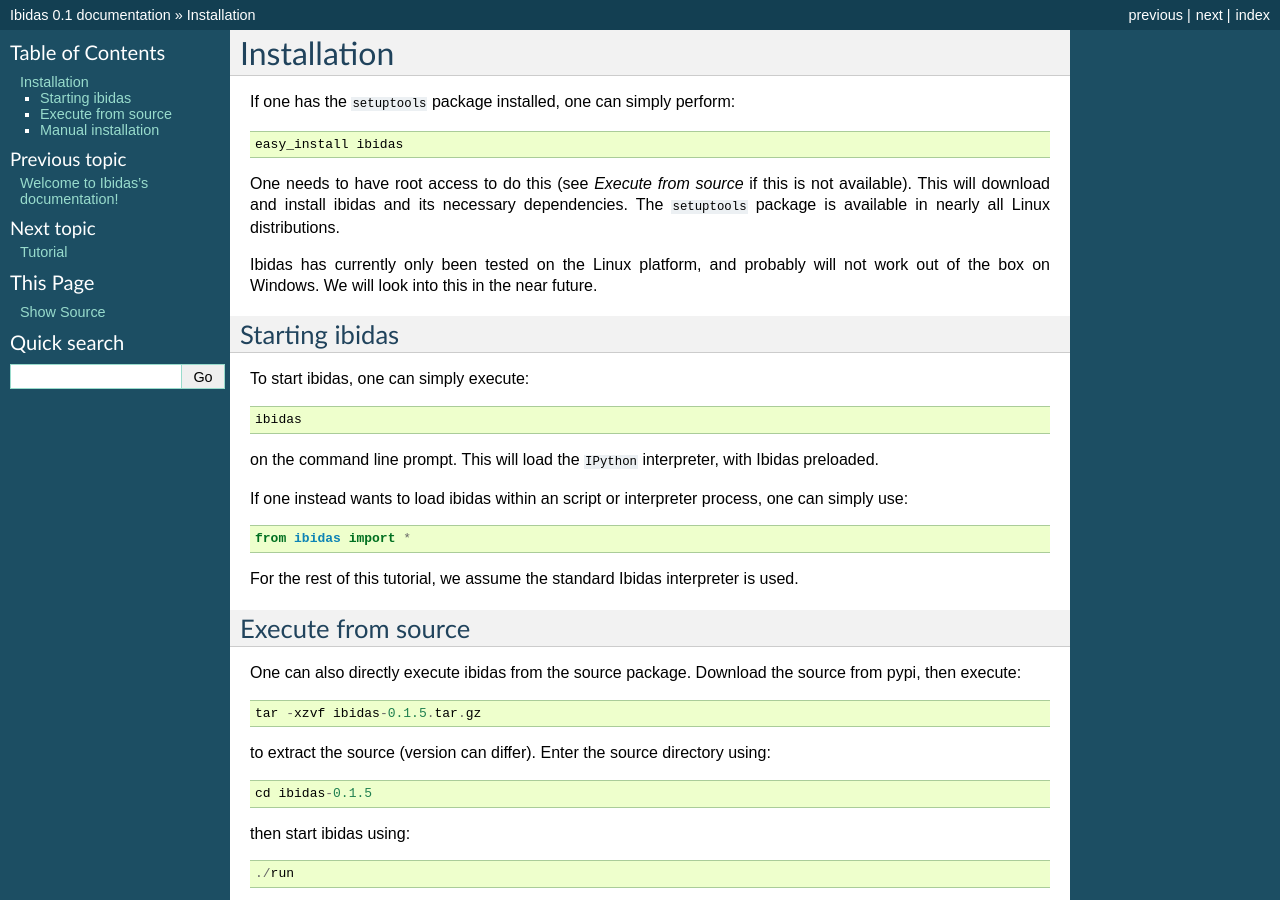
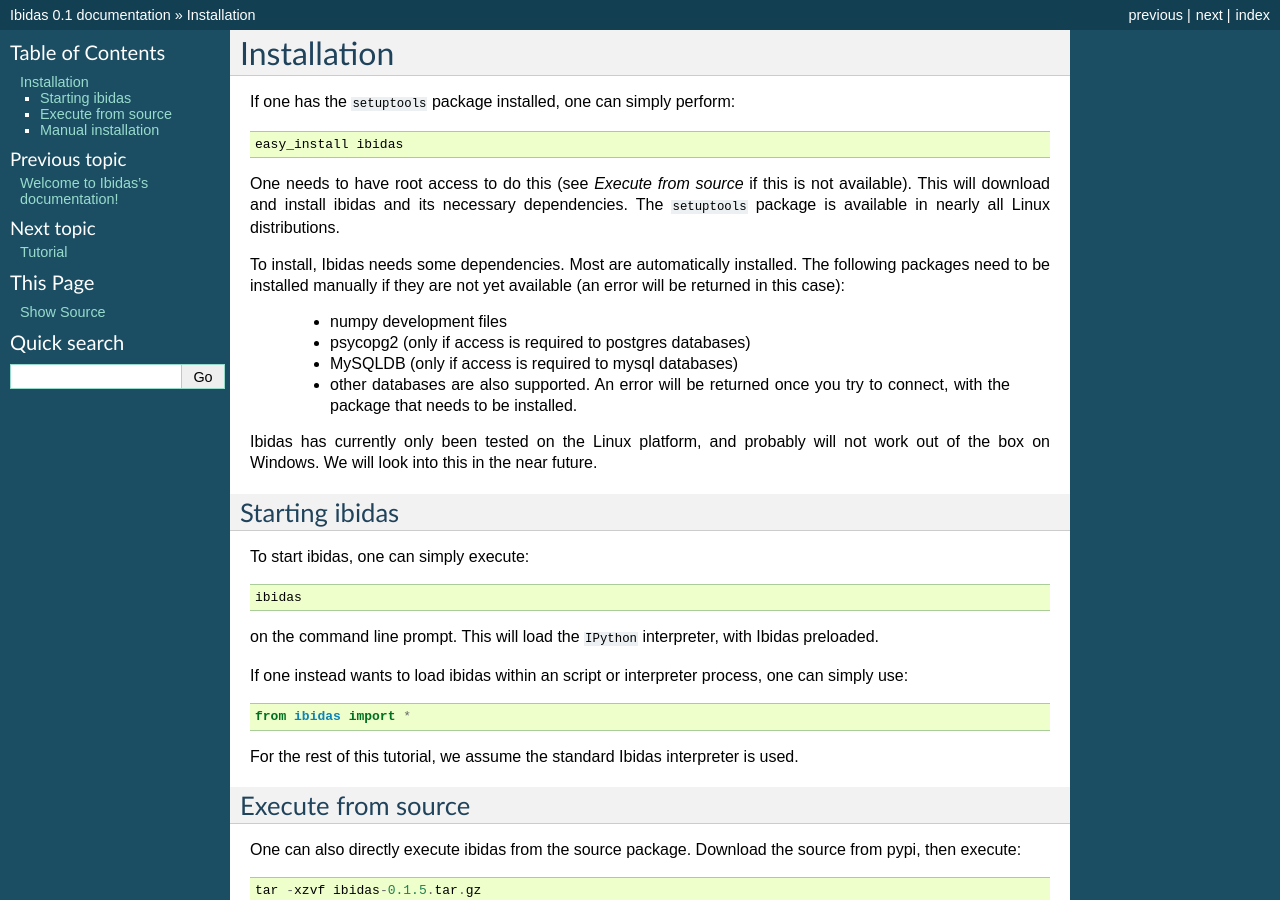
Before and after one commit to mhulsman/ibidas, a Sphinx documentation site: the page built from docs/installation.rst, in a window 1280 px wide and 900 px high. Built offline with Sphinx 7.4.7, drawn with Linux system fonts in a browser that asks for light colours; formulas are drawn with MathJax 3.

Commit message:
Add dependencies to installation instructions. Bug in rename when using dictionary

```diff
--- a/docs/installation.rst
+++ b/docs/installation.rst
@@ -8,6 +8,18 @@
 One needs to have root access to do this (see `Execute from source` if this is not available).
 This will download and install ibidas and its necessary dependencies.
 The ``setuptools`` package is available in nearly all Linux distributions.
+
+To install, Ibidas needs some dependencies. Most are automatically installed.
+The following packages need to be installed manually if they are not yet available (an error will be returned in this case):
+
+    * numpy development files
+
+    * psycopg2 (only if access is required to postgres databases)
+
+    * MySQLDB (only if access is required to mysql databases)
+
+    * other databases are also supported. An error will be returned once you try to connect, with the package that needs to be installed.
+
 
 Ibidas has currently only been tested on the Linux platform, and probably will
 not work out of the box on Windows. We will look into this in the near future.
```
Also changed, not shown: 1 other file.
